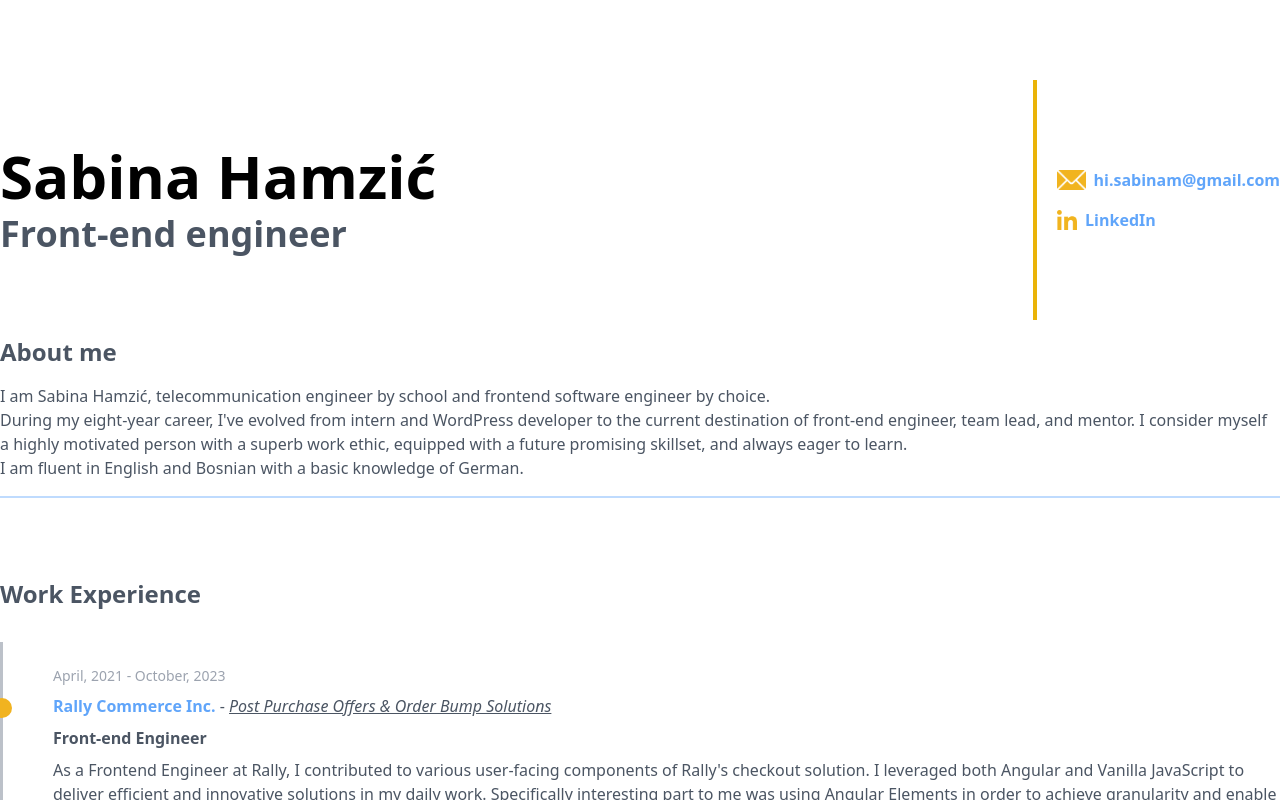
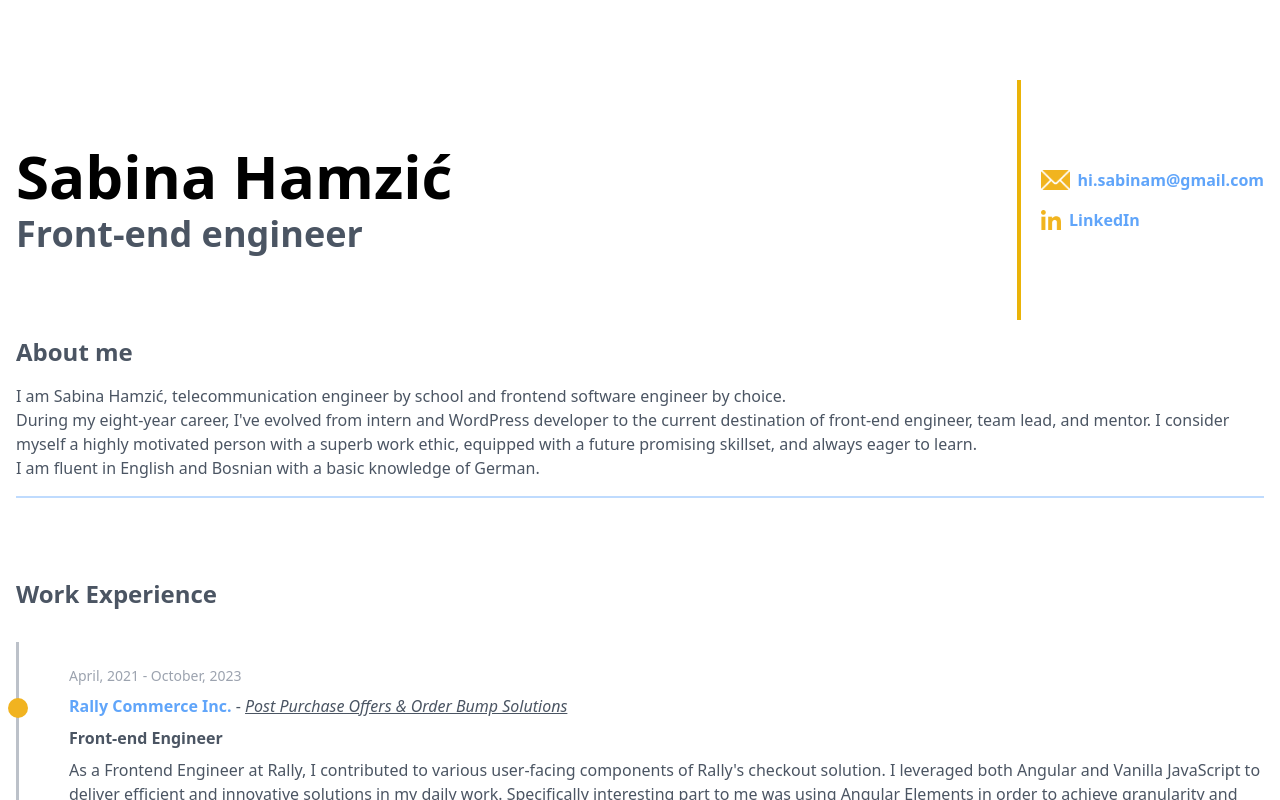
Before and after one commit to sbnhmzc/cv, a React (Create React App) app: page / in a window 1280 px wide. Shown: the top 800 px of the page. Built offline with nearby package versions, Linux system fonts and the light colour scheme.

Commit message:
add main container padding

```diff
--- a/src/App.js
+++ b/src/App.js
@@ -9,7 +9,7 @@ import { technologies } from "./data/skills";
 
 function App() {
   return (
-    <div className="container mx-auto font-sans py-20 text-gray-600">
+    <div className="container mx-auto font-sans py-20 text-gray-600 px-4">
       <Header></Header>
       <AboutMe></AboutMe>
       <div className="border-b-2 mb-8 border-blue-200"></div>
```
